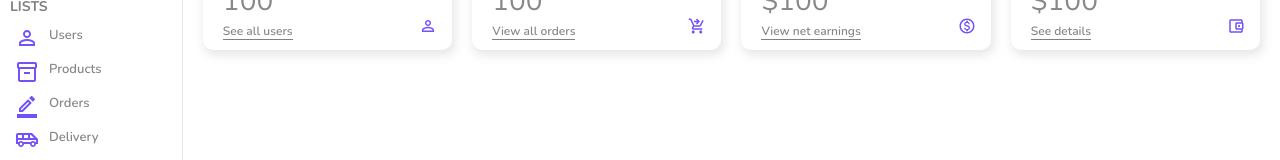
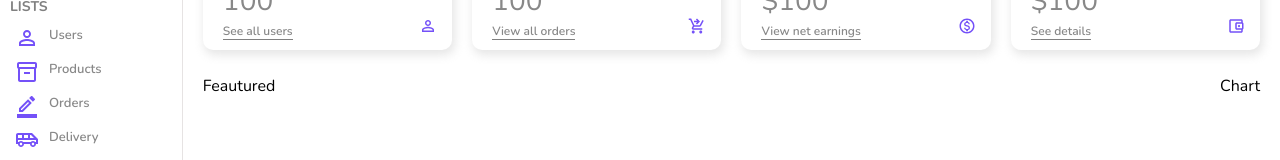
Before and after one commit to AlexDent42/react-admin, a React (Create React App) app: page / in a window 1280 px wide. Shown: the part 141-301 px from the top of the page. Built offline with nearby package versions, Linux system fonts and the light colour scheme.

Commit message:
cart and feautured sections work start

```diff
--- /dev/null
+++ b/src/components/chart/Chart.jsx
@@ -0,0 +1,9 @@
+import './chart.css'
+
+const Chart = () => {
+  return (
+    <div className="chart">Chart</div>
+  )
+}
+
+export default Chart
--- /dev/null
+++ b/src/components/featured/Featured.jsx
@@ -0,0 +1,9 @@
+import './feautured.css'
+
+const Featured = () => {
+  return (
+    <div className="featured">Feautured</div>
+  )
+}
+
+export default Featured
--- /dev/null
+++ b/src/components/featured/feautured.css
@@ -0,0 +1,3 @@
+.featured {
+    flex: 2;
+}
--- a/src/pages/home/Home.jsx
+++ b/src/pages/home/Home.jsx
@@ -3,7 +3,8 @@
 import Sidebar from "../../components/sidebar/Sidebar"
 import Navbar from '../../components/navbar/Navbar'
 import Widget from '../../components/widget/Widget'
-
+import Featured from '../../components/featured/Featured'
+import Chart from '../../components/chart/Chart'
 
 const Home = () => {
   return (
@@ -18,6 +19,10 @@
           <Widget type="earning"/>
           <Widget type="balance"/>
        </div>
+       <div className="charts">
+         <Featured/>
+         <Chart/>
+       </div>
        </div>
    </div>
   )
--- a/src/pages/home/home.css
+++ b/src/pages/home/home.css
@@ -4,8 +4,12 @@
 
 }
 
-.widgets {
+.widgets, .charts {
     display: flex;
     padding: 20px;
     gap: 20px;
 }
+
+.charts {
+    padding: 5px 20px;
+}
```
Also changed, not shown: src/components/chart/chart.css (added).
